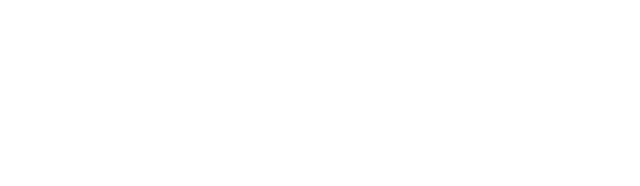
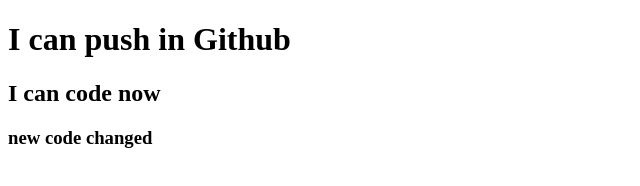
Before and after one commit to nobabsarkar/my-second-repo, a plain HTML site: page index.html in a window 1280 px wide. Shown: the whole page, without its empty margins (0-640 px from the left). Drawn offline with Linux system fonts and the light colour scheme.

Commit message:
added header

```diff
--- a/index.html
+++ b/index.html
@@ -11,6 +11,12 @@
 
 
 
+<h1>I can push in Github</h1>
+<h2>I can code now</h2>
+<h3>new code changed</h3>
+
+
+
 
 </body>
 </html>
```
